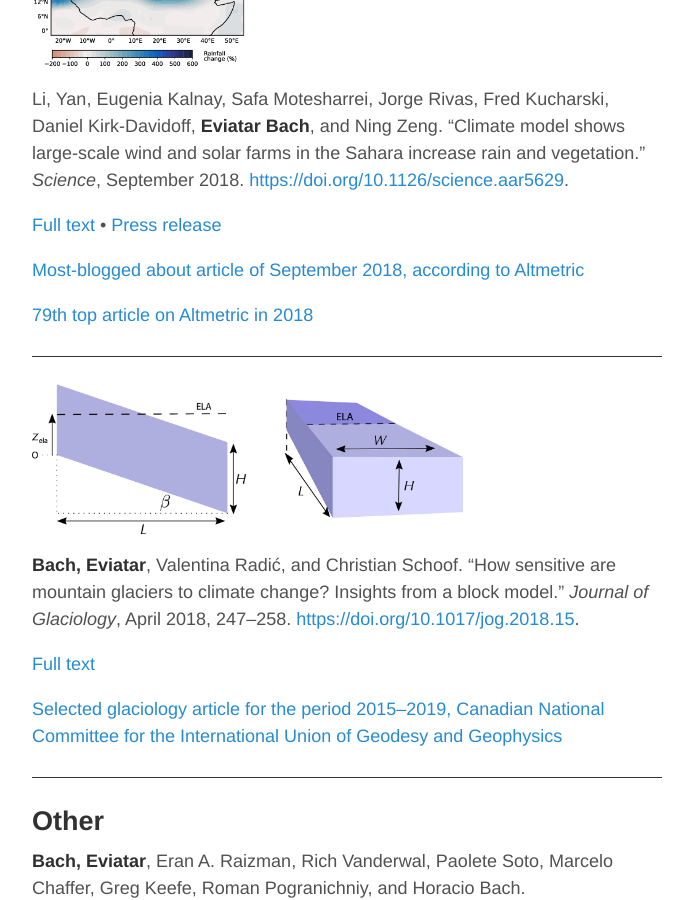
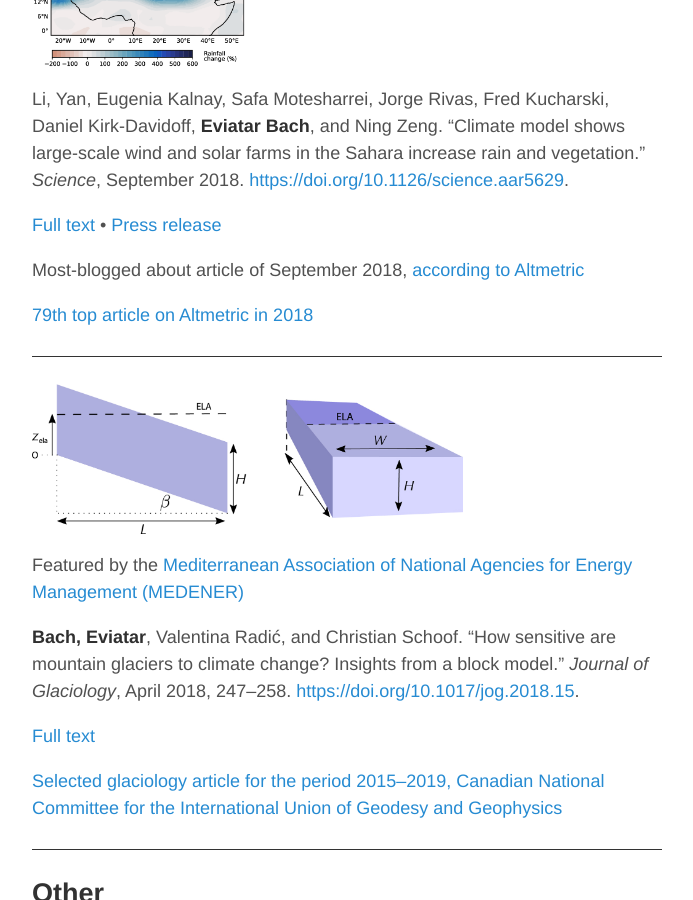
Before and after one commit to eviatarbach/website_old, a Jekyll site: the page built from publications.md, in a window 1280 px wide and 900 px high, scrolled down 1284 px. Shown: the whole window, without its empty margins (293-986 px from the left). Built offline with Jekyll 4.4.1, drawn with Linux system fonts in a browser that asks for light colours; comment, search, counter and statistics services are not loaded.

Commit message:
Update publications.md

```diff
--- a/publications.md
+++ b/publications.md
@@ -31,12 +31,14 @@ Li, Yan, Eugenia Kalnay, Safa Motesharrei, Jorge Rivas, Fred Kucharski, Daniel K
 
 [Full text](http://science.sciencemag.org/content/sci/361/6406/1019.full.pdf?ijkey=frvIs8neJ0bx.&keytype=ref&siteid=sci) • [Press release](https://umdrightnow.umd.edu/news/large-scale-wind-and-solar-farms-sahara-would-increase-rain-and-vegetation)
 
-[Most-blogged about article of September 2018, according to Altmetric](https://www.altmetric.com/blog/september-high-five-top-of-the-blogs/)
+Most-blogged about article of September 2018, [according to Altmetric](https://www.altmetric.com/blog/september-high-five-top-of-the-blogs/)
 
 [79th top article on Altmetric in 2018](https://www.altmetric.com/top100/2018/)
 <div class="altmetric-embed" data-badge-type="donut" data-altmetric-id="47876871" />
 <hr style="height:1px;border:none;color:#333;background-color:#333;" />
 ![](/assets/glacier.jpg){:height="150px"}
+
+Featured by the [Mediterranean Association of National Agencies for Energy Management (MEDENER)](https://www.medener.org/en/medener-has-selected-an-article-for-you/)
 
 **Bach, Eviatar**, Valentina Radić, and Christian Schoof. “How sensitive are mountain glaciers to climate change? Insights from a block model.” *Journal of Glaciology*, April 2018, 247–258. [https://doi.org/10.1017/jog.2018.15](https://doi.org/10.1017/jog.2018.15).
 
```
